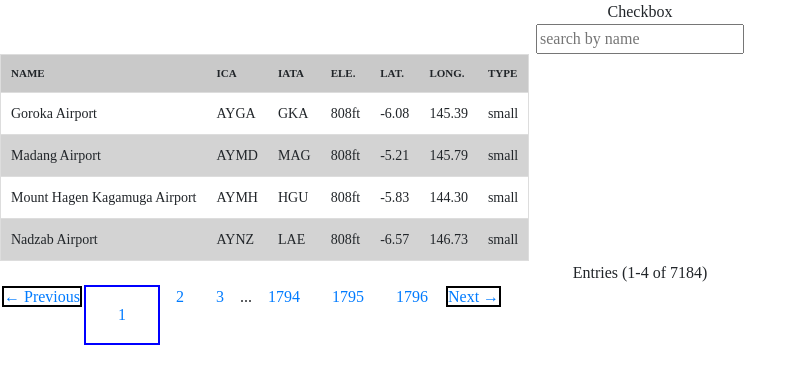
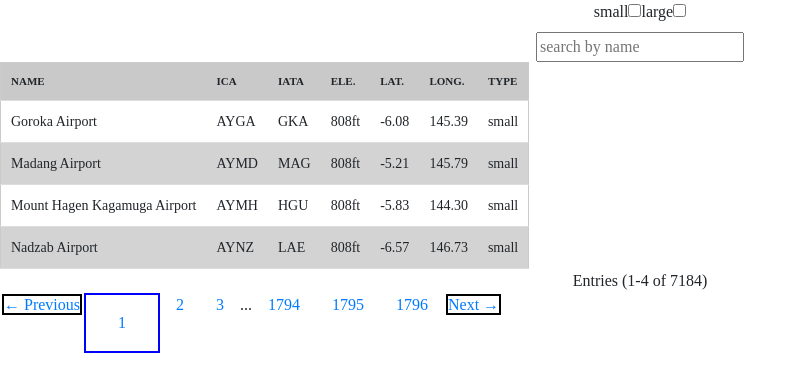
Before and after one commit to yogeshu/React_Table, a React (Create React App) app: page / in a window 1280 px wide. Shown: the top 392 px of the page, without its empty margins (0-807 px from the left). Built offline with nearby package versions, Linux system fonts and the light colour scheme.

Commit message:
added check filter able to filter in data

```diff
--- a/src/App.css
+++ b/src/App.css
@@ -19,7 +19,7 @@ body {
   }
 }
 .responsive-table tr {
-  border: 1px solid #ddd;
+  border: 1px solid rgb(204, 202, 202);
   border-bottom: 2px solid #ddd;
   padding: 5px;
   margin-bottom: 10px;
--- a/src/App.js
+++ b/src/App.js
@@ -1,6 +1,6 @@
 import React, { useState, useEffect } from "react";
 import ReactPaginate from "react-paginate";
-import 'bootstrap/dist/css/bootstrap.min.css'
+import "bootstrap/dist/css/bootstrap.min.css";
 import Checkbox from "./components/Checkbox";
 import Search from "./components/Search";
 import "./App.css";
@@ -11,6 +11,11 @@ function App() {
   const [currentPage, setCurrentPage] = useState(0);
 
   const [search, setSearch] = useState("");
+
+  const [checkfilter, setCheckFilter] = useState(new Map());
+  const [check, setCheked] = useState(false);
+
+  // using filter data on top for avoid rendring issue due to null varible
   const filterData = data.filter((types) => {
     return (
       types.name
@@ -29,8 +34,8 @@ function App() {
       types.longitude
         .toString()
         .toLowerCase()
-        .indexOf(search.toLocaleLowerCase()) !== -1||
-        types.type
+        .indexOf(search.toLocaleLowerCase()) !== -1 ||
+      types.type
         .toString()
         .toLowerCase()
         .indexOf(search.toLocaleLowerCase()) !== -1
@@ -54,15 +59,12 @@ function App() {
       .then((data) => setData(data), setLoding(false));
     //  console.log(data);
   };
-// using useEffect for updating data
+  // using useEffect for updating data
   useEffect(() => {
     getData();
   }, []);
 
-
-
-
-//  fucntion for pagination
+  //  fucntion for pagination
   const PER_PAGE = 4;
   const offset = currentPage * PER_PAGE;
   const currentPageData = filterData.slice(offset, offset + PER_PAGE);
@@ -70,8 +72,6 @@ function App() {
   const handleSearchName = (e) => {
     setSearch(e.target.value);
   };
-
-
 
   function handlePageClick({ selected: selectedPage }) {
     setCurrentPage(selectedPage);
@@ -84,15 +84,35 @@ function App() {
     paginationOffset + PER_PAGE
   );
 
+  const checkData = ["small", "large"];
+  const handleInputCheck = (e, checked = false) => {
+    setCheckFilter({ ...checkfilter, [e.target.name]: e.target.checked });
 
+    const newdata = data.filter((types) => {
+      return types.type.includes("small");
+    });
+    if (newdata) {
+      setData(
+        data.filter((types) => {
+          return types.type.includes("small");
+        })
+      );
+    } else {
+      setData(data);
+    }
 
-
+    console.log(checkfilter);
+  };
 
   return (
     <div className="responsive-table">
-      <Checkbox />
-      <Search search={search} handleSearchName={handleSearchName} data={data}  />
-
+      <Checkbox
+        checkData={checkData}
+        handleInputCheck={handleInputCheck}
+        checkfilter={checkfilter}
+        check={check}
+      />
+      <Search search={search} handleSearchName={handleSearchName} data={data} />
       {/* <label>
         small
         <input type="checkbox"
@@ -106,7 +126,6 @@ function App() {
         large
         <input type="checkbox" />
       </label> */}
-
       <table>
         <thead>
           <tr>
@@ -136,13 +155,13 @@ function App() {
         </tbody>
       </table>
       Entries ({paginationOffset + 1}-
-        {paginationOffset + paginatedEntries.length} of {filterData.length})
+      {paginationOffset + paginatedEntries.length} of {filterData.length})
       <ReactPaginate
         previousLabel={"← Previous"}
         nextLabel={"Next →"}
         pageCount={pageCount}
         onPageChange={handlePageClick}
-        pageRangeDisplayed={2}
+        // pageRangeDisplayed={2}
         pageLinkClassName={"pageCount"}
         containerClassName={"pagination"}
         previousLinkClassName={"pagination__link"}
--- a/src/components/Checkbox.js
+++ b/src/components/Checkbox.js
@@ -2,10 +2,21 @@
 
 import React from 'react'
 
-function Checkbox() {
+function Checkbox({checkData,check,checkfilter,handleInputCheck}) {
     return (
         <div>
-            Checkbox
+            {checkData.map((item, id) => (
+        <label key={id}>
+          {item}
+          <input
+            type="checkbox"
+            defaultChecked={check}
+            name={item}
+            checked={checkfilter[item]}
+            onChange={handleInputCheck}
+          />
+        </label>
+      ))}
         </div>
     )
 }
--- a/src/components/Search.js
+++ b/src/components/Search.js
@@ -2,7 +2,7 @@ import React from 'react'
 
 const Search = ({search,handleSearchName}) => {
     return (
-        <div>
+        <>
            <input
         type="text"
         placeholder="search by name"
@@ -10,7 +10,7 @@ const Search = ({search,handleSearchName}) => {
         value={search}
         onChange={handleSearchName}
       />
-        </div>
+        </>
     )
 }
 
```
